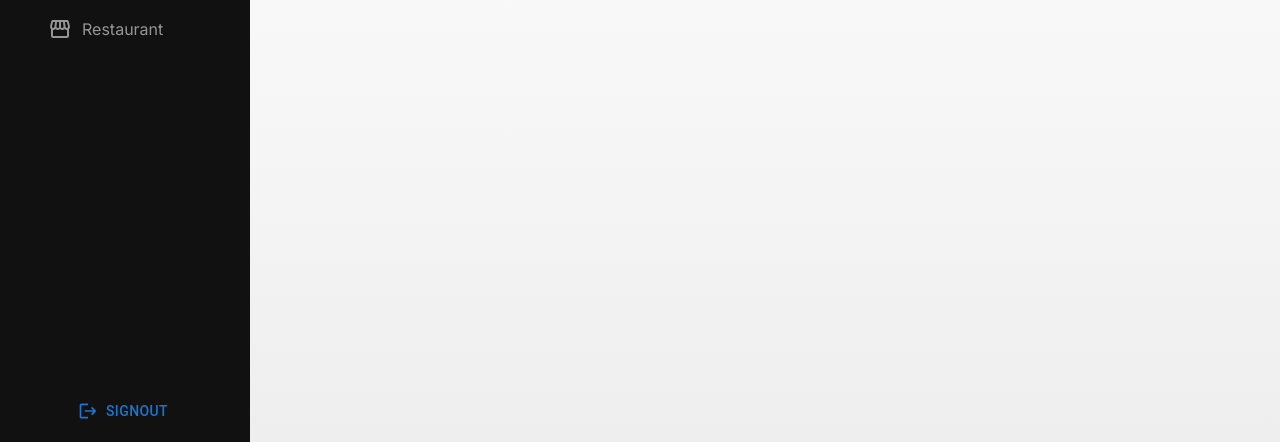
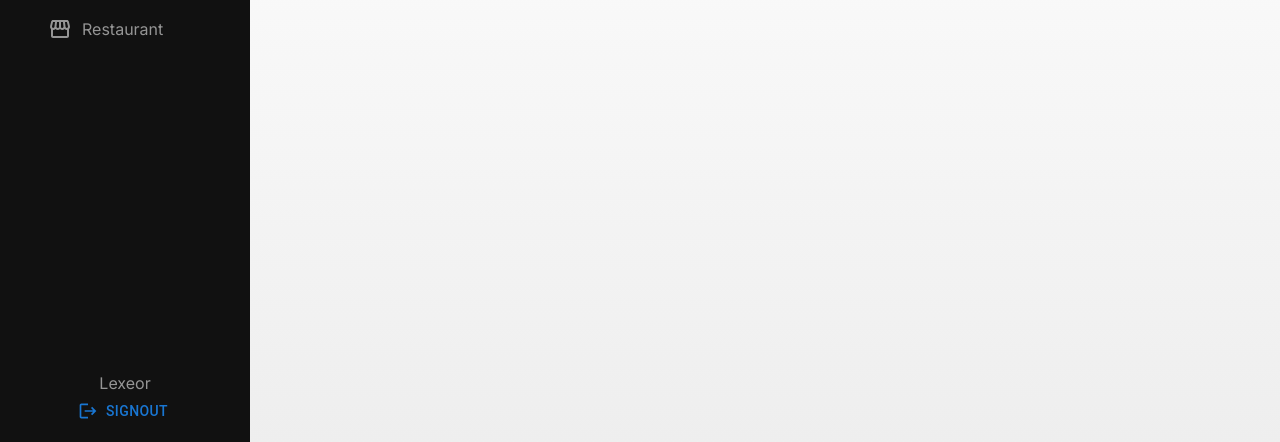
Before and after one commit to Lexeor/qr-restorator-next, a Next.js app: page / in a window 1280 px wide. Shown: the part 355-797 px from the top of the page. Built offline with nearby package versions, Linux system fonts and the light colour scheme.

Commit message:
implement redux-toolkit store to project

```diff
--- a/app/layout.tsx
+++ b/app/layout.tsx
@@ -5,6 +5,7 @@ import { Inter } from "next/font/google";
 
 import Header from "@/components/Header/Header";
 import Sidebar from "@/components/Sidebar/Sidebar";
+import { ReduxProvider } from "@/store/provider";
 
 const inter = Inter({ subsets: ["latin"] });
 
@@ -22,9 +23,11 @@ export default function RootLayout({
     <html lang="en">
       <body className={inter.className}>
         <div className="grid">
-          <Sidebar />
-          <Header />
-          <main className="container">{children}</main>
+          <ReduxProvider>
+            <Sidebar />
+            <Header />
+            <main className="container">{children}</main>
+          </ReduxProvider>
         </div>
       </body>
     </html>
--- a/components/Sidebar/Sidebar.tsx
+++ b/components/Sidebar/Sidebar.tsx
@@ -6,11 +6,14 @@ import { usePathname } from "next/navigation";
 import menuItems from "./items";
 import { IconNames, IconComponent } from "../Icon/MUIIcon";
 import LogoutButton from "../LoguotButton/LogoutButton";
+import { useAppSelector } from "@/store/store";
 
 type Props = {};
 
 function Sidebar({}: Props) {
   const currentRoute = usePathname();
+
+  const username = useAppSelector((state) => state.user.name);
 
   const renderItems = menuItems.map((item) => {
     return (
@@ -30,6 +33,7 @@ function Sidebar({}: Props) {
       <div className="sidebar-logo">Logo</div>
       <nav>{renderItems}</nav>
       <div className="sidebar-bottom">
+        {username}
         <LogoutButton />
       </div>
     </aside>
--- /dev/null
+++ b/store/provider.tsx
@@ -0,0 +1,8 @@
+"use client";
+
+import { store } from "./store";
+import { Provider } from "react-redux";
+
+export function ReduxProvider({ children }: { children: React.ReactNode }) {
+  return <Provider store={store}> {children}</Provider>;
+}
--- /dev/null
+++ b/store/store.ts
@@ -0,0 +1,17 @@
+import { configureStore } from "@reduxjs/toolkit";
+import { TypedUseSelectorHook, useSelector } from "react-redux";
+import userReducer from "./userSlice";
+
+// Config the store
+export const store = configureStore({
+  reducer: {
+    user: userReducer,
+  },
+});
+
+// Export types
+export type RootState = ReturnType<typeof store.getState>;
+export type AppDispatch = typeof store.dispatch;
+
+// Custom useSelector hook for our store
+export const useAppSelector: TypedUseSelectorHook<RootState> = useSelector;
--- /dev/null
+++ b/store/userSlice.ts
@@ -0,0 +1,32 @@
+import { createSlice, PayloadAction } from "@reduxjs/toolkit";
+
+type InitialStateType = {
+  id: number;
+  name: string;
+  token: string;
+  restaurantId: number;
+};
+
+const initialState = {
+  id: 1,
+  name: "Lexeor",
+  token: "123qwe",
+  restaurantId: 1,
+} as InitialStateType;
+
+const userSlice = createSlice({
+  name: "user",
+  initialState,
+  reducers: {
+    set: (state, action) => {
+      let { id, name, token, restaurantId } = action.payload;
+      state.id = id;
+      state.name = name;
+      state.token = token;
+      state.restaurantId = restaurantId;
+    },
+  },
+});
+
+export default userSlice.reducer;
+export const { set } = userSlice.actions;
```
